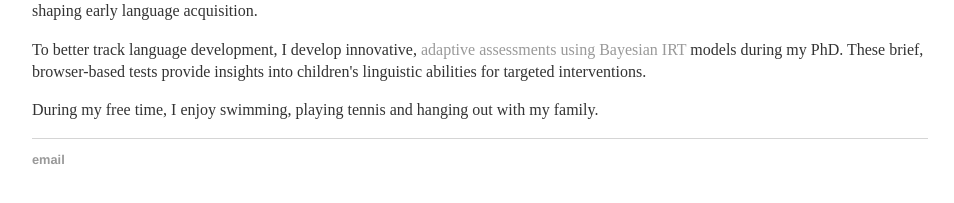
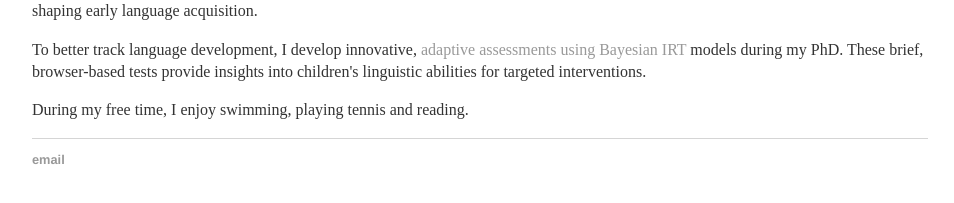
Before and after one commit to junhochai/junhochai.github.io, a Jekyll site: the page built from index.html, in a window 1280 px wide. Shown: the part 187-390 px from the top of the page, without its empty margins (160-1114 px from the left). Built offline with Jekyll 4.4.1, drawn with Linux system fonts in a browser that asks for light colours.

Commit message:
Update index.html

```diff
--- a/index.html
+++ b/index.html
@@ -7,6 +7,6 @@ title:
 	<p> I am currently a post-doctoral researcher at the <a href="https://www.chosunbabylab.com/">Chosun Babylab</a> at the Chosun University in Gwangju, Korea </p></a>
 	<p> My research focuses on unraveling the learning mechanisms of early language development in young children. By using multiple methods like eye-tracking, naturalistic recordings, and corpus analysis, I investigate early language learning comprehensively to examine the factors shaping early language acquisition. </p>
 	<p> To better track language development, I develop innovative, <a href="https://github.com/junhochai/BabyLex2.0">adaptive assessments using Bayesian IRT </a> models during my PhD. These brief, browser-based tests provide insights into children's linguistic abilities for targeted interventions. </p>
-	<p> During my free time, I enjoy swimming, playing tennis and hanging out with my family. </p>
+	<p> During my free time, I enjoy swimming, playing tennis and reading. </p>
 
 </div><!-- /.blurb -->
```
